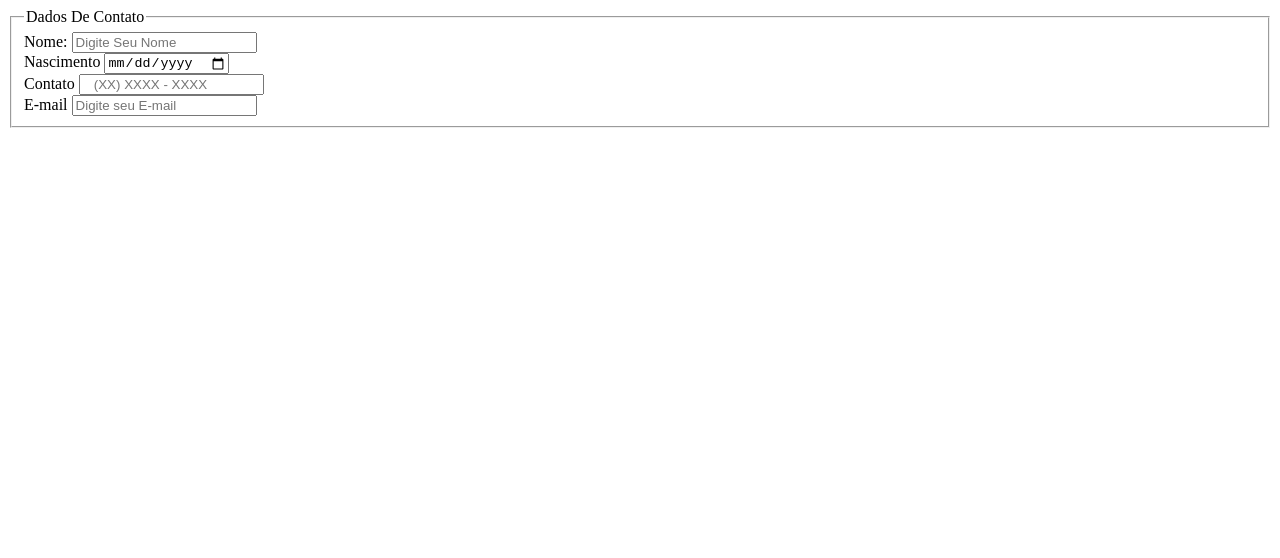
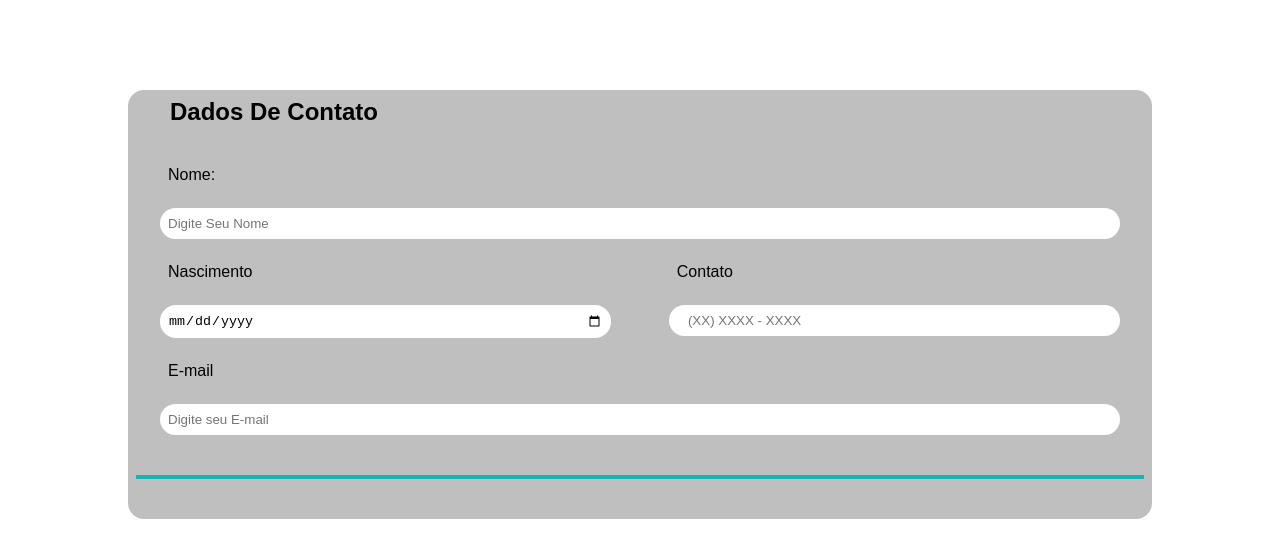
Before and after one commit to JohnOnnz/trabalhoWebProgramacao, a plain HTML site: page formulario.html in a window 1280 px wide. Drawn offline with Linux system fonts and the light colour scheme; the site is published under a folder, as on GitHub Pages, so addresses that start at the root find nothing.

Commit message:
Update formulario.html

```diff
--- a/formulario.html
+++ b/formulario.html
@@ -3,7 +3,7 @@
 <head>
     <meta charset="UTF-8">
     <meta name="viewport" content="width=device-width, initial-scale=1.0">
-    <link rel="stylesheet" href="/style/formulario.css">
+    <link rel="stylesheet" href="./style/formulario.css">
     <title>Document</title>
 </head>
 <body>
```
